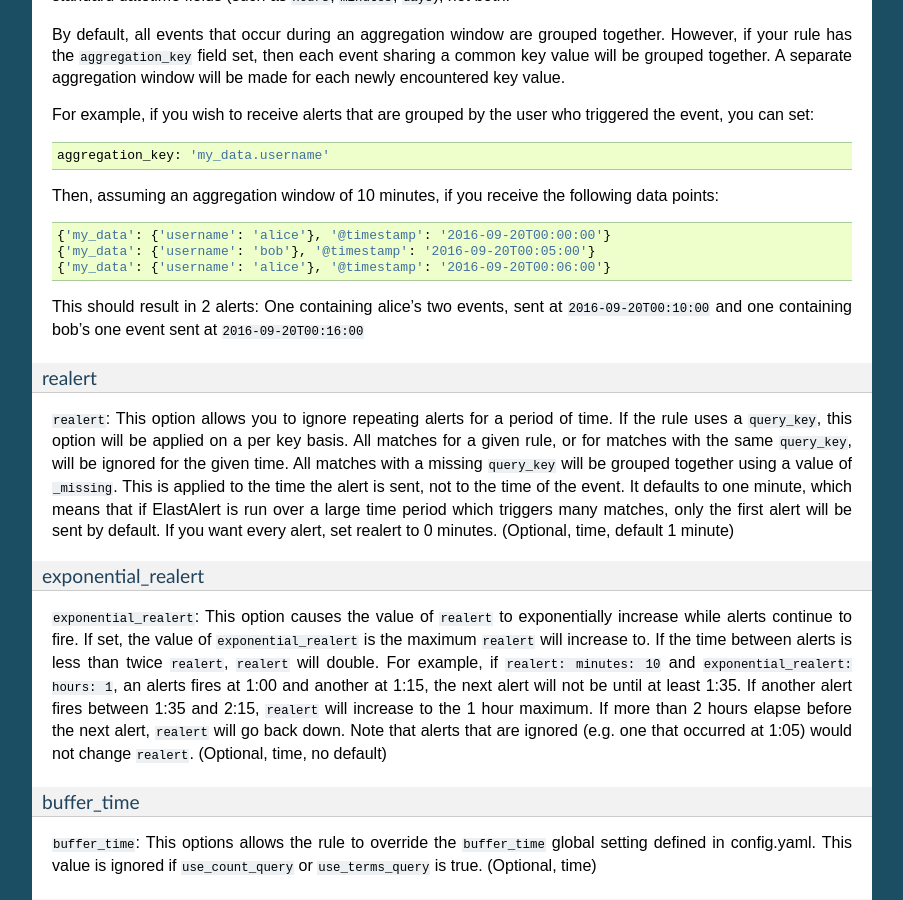
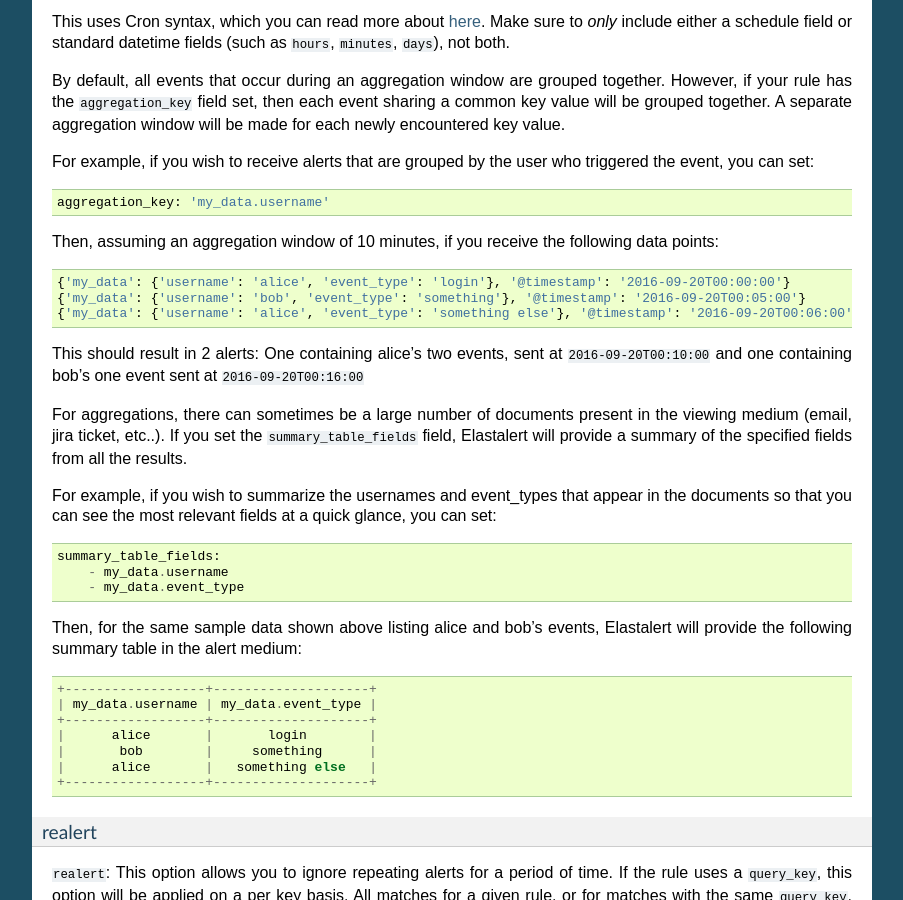
Before and after one commit to Yelp/elastalert, a Sphinx documentation site: the page built from docs/source/ruletypes.rst, in a window 1280 px wide and 900 px high, scrolled down 4928 px. Shown: the whole window, without its empty margins (198-1101 px from the left). Built offline with Sphinx 7.4.7, drawn with Linux system fonts in a browser that asks for light colours; some of the changed text lies outside the part shown.

Commit message:
Add documentation for summary_table_fields

```diff
--- a/docs/source/ruletypes.rst
+++ b/docs/source/ruletypes.rst
@@ -111,6 +111,8 @@
 | ``query_key`` (string, no default)                 |   Opt  |           |           |   Req  |    Opt    |  Opt  |   Opt    |  Req   |  Opt      |
 +----------------------------------------------------+--------+-----------+-----------+--------+-----------+-------+----------+--------+-----------+
 | ``aggregation_key`` (string, no default)           |   Opt  |           |           |        |           |       |          |        |           |
++----------------------------------------------------+--------+-----------+-----------+--------+-----------+-------+----------+--------+-----------+
+| ``summary_table_fields`` (list, no default)        |   Opt  |           |           |        |           |       |          |        |           |
 +----------------------------------------------------+--------+-----------+-----------+--------+-----------+-------+----------+--------+-----------+
 | ``timeframe`` (time, no default)                   |        |           |           |   Opt  |    Req    |  Req  |   Req    |        |  Req      |
 +----------------------------------------------------+--------+-----------+-----------+--------+-----------+-------+----------+--------+-----------+
@@ -277,11 +279,29 @@
 
 Then, assuming an aggregation window of 10 minutes, if you receive the following data points::
 
-    {'my_data': {'username': 'alice'}, '@timestamp': '2016-09-20T00:00:00'}
-    {'my_data': {'username': 'bob'}, '@timestamp': '2016-09-20T00:05:00'}
-    {'my_data': {'username': 'alice'}, '@timestamp': '2016-09-20T00:06:00'}
+    {'my_data': {'username': 'alice', 'event_type': 'login'}, '@timestamp': '2016-09-20T00:00:00'}
+    {'my_data': {'username': 'bob', 'event_type': 'something'}, '@timestamp': '2016-09-20T00:05:00'}
+    {'my_data': {'username': 'alice', 'event_type': 'something else'}, '@timestamp': '2016-09-20T00:06:00'}
 
 This should result in 2 alerts: One containing alice's two events, sent at ``2016-09-20T00:10:00`` and one containing bob's one event sent at ``2016-09-20T00:16:00``
+
+For aggregations, there can sometimes be a large number of documents present in the viewing medium (email, jira ticket, etc..). If you set the ``summary_table_fields`` field, Elastalert will provide a summary of the specified fields from all the results.
+
+For example, if you wish to summarize the usernames and event_types that appear in the documents so that you can see the most relevant fields at a quick glance, you can set::
+
+    summary_table_fields:
+        - my_data.username
+        - my_data.event_type
+
+Then, for the same sample data shown above listing alice and bob's events, Elastalert will provide the following summary table in the alert medium::
+
+    +------------------+--------------------+
+    | my_data.username | my_data.event_type |
+    +------------------+--------------------+
+    |      alice       |       login        |
+    |       bob        |     something      |
+    |      alice       |   something else   |
+    +------------------+--------------------+
 
 realert
 ^^^^^^^
@@ -458,6 +478,11 @@
 ^^^^^^^^^^^^^^^
 
 ``aggregation_key``: Having an aggregation key in conjunction with an aggregation will make it so that each new value encountered for the aggregation_key field will result in a new, separate aggregation window.
+
+summary_table_fields
+^^^^^^^^^^^^^^^
+
+``summary_table_fields``: Specifying the summmary_table_fields in conjunction with an aggregation will make it so that each aggregated alert will contain a table summarizing the values for the specified fields in all the matches that were aggregated together.
 
 timestamp_type
 ^^^^^^^^^^^^^^
```
